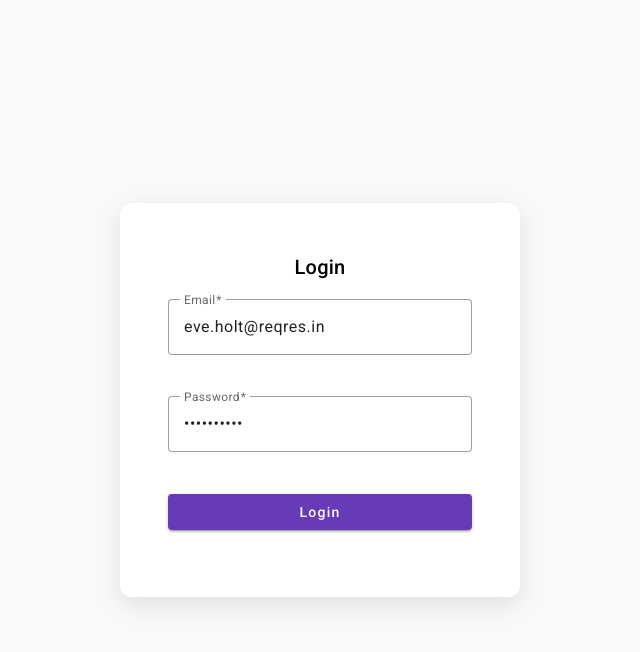
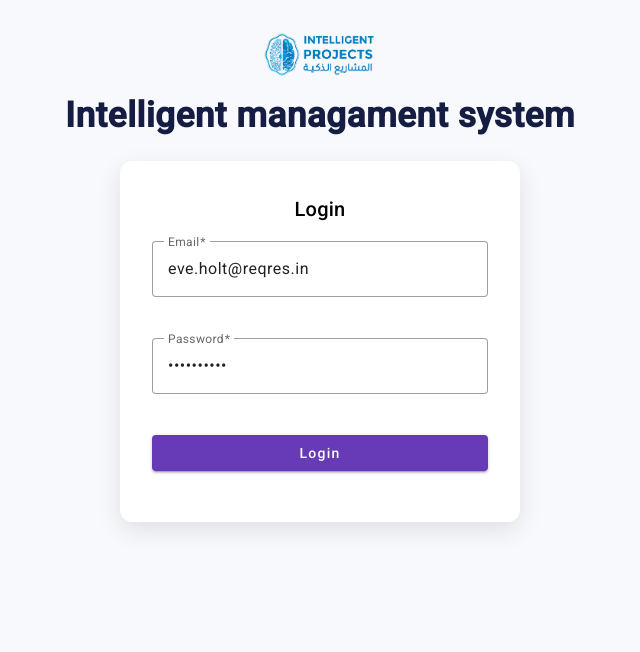
Before and after one commit to MahmoudNafea/intelligent-panel, an Angular app: page /login in a window 1280 px wide. Shown: the top 652 px of the page, without its empty margins (320-960 px from the left). Built offline with nearby package versions, Linux system fonts and the light colour scheme.

Commit message:
enhance login page styling

```diff
--- a/src/app/pages/login/login.component.html
+++ b/src/app/pages/login/login.component.html
@@ -1,3 +1,7 @@
+<div class="login-page" >
+  <img src="assets/logo.png" alt="Logo" class="logo-img" />
+  <h2 class="page-title">Intelligent managament system</h2>
+
 <div class="login-container">
   <mat-card class="login-card">
     <mat-card-header class="center-header">
@@ -32,3 +36,4 @@
     </mat-card-content>
   </mat-card>
 </div>
+</div>
--- a/src/app/pages/login/login.component.scss
+++ b/src/app/pages/login/login.component.scss
@@ -1,11 +1,29 @@
+.login-page {
+  height: 100vh;
+  text-align: center;
+  margin: 0px auto;
+  padding: 30px;
+  background-color: #f7f9fc;
+}
+.logo-img {
+  width: 120px;
+  height: auto;
+  display: block;
+  margin: 0 auto 20px auto;
+}
+.page-title {
+  font-size: 2.2rem;
+  font-weight: 600;
+  color: #161d43;
+  margin-bottom: 30px;
+}
 .login-container {
   display: flex;
   justify-content: center;
   align-items: center;
-  height: 100vh;
   background-color: #f7f9fc;
   font-family: 'Segoe UI', Tahoma, Geneva, Verdana, sans-serif;
-  background-color: #f9f9f9;
+  margin-top: 30px;
 }
 
 .login-title {
@@ -18,9 +36,10 @@
 .login-card {
   width: 100%;
   max-width: 400px;
-  padding: 2rem;
+  padding: 1rem;
   border-radius: 12px;
   box-shadow: 0 8px 24px rgba(0, 0, 0, 0.1);
+  background-color: white;
 }
 
 .center-header {
```
Also changed, not shown: public/assets/logo.png (added).
